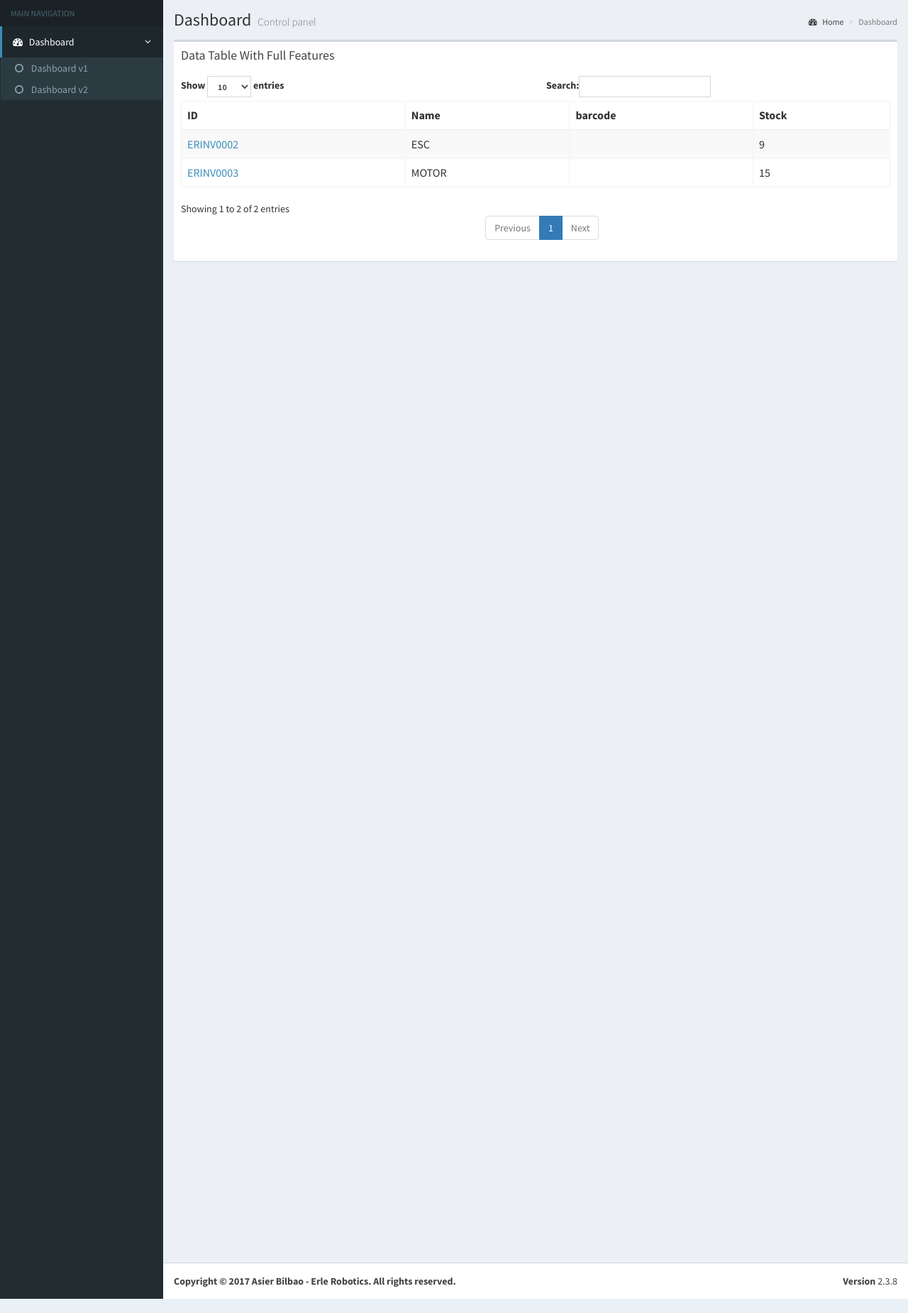
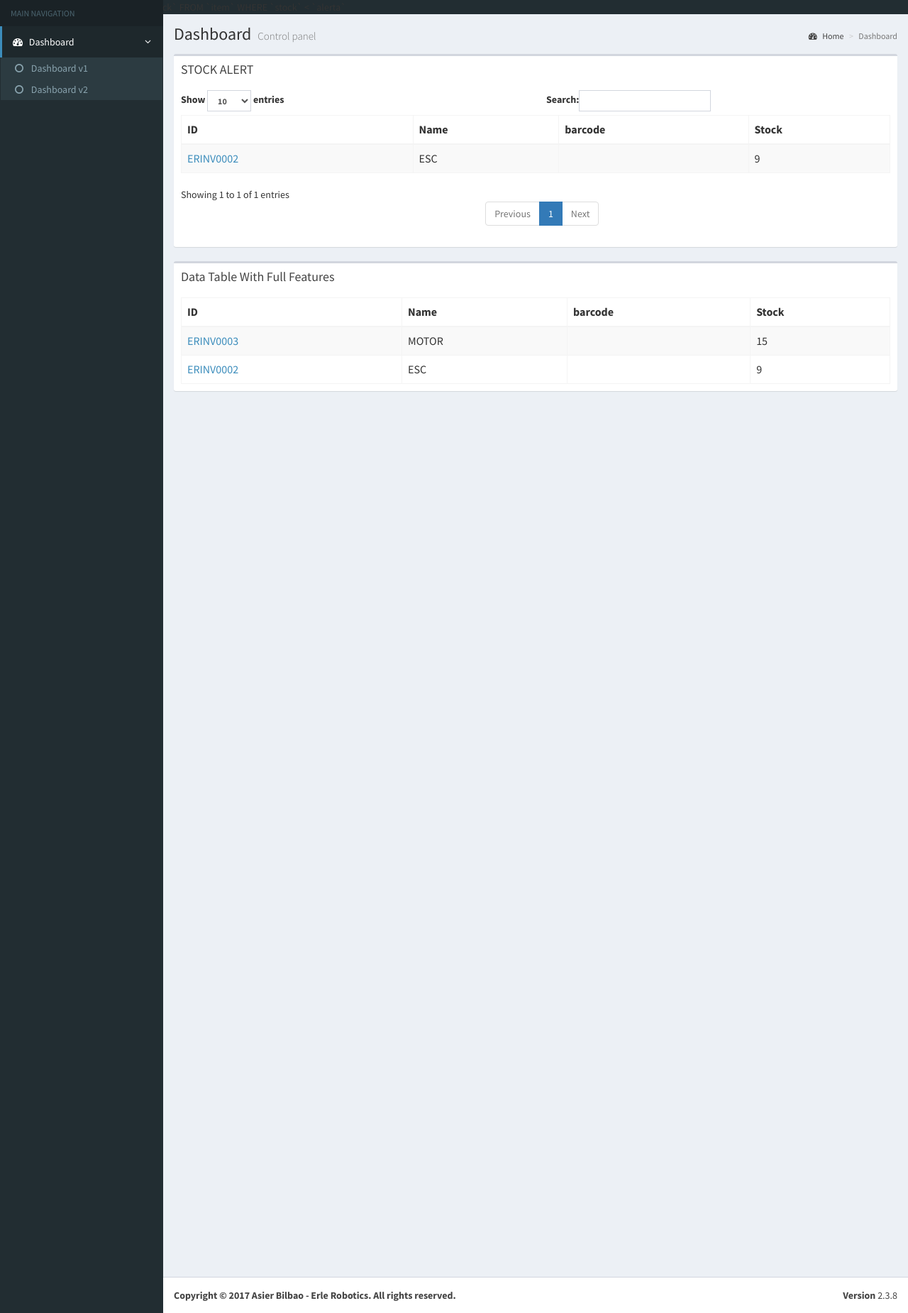
Before and after one commit to abilbaotm/stock, a PHP site: page / in a window 1280 px wide. Shown: the part 50-1900 px from the top of the page at 71% size. Run offline with PHP 8.4, Linux system fonts and the light colour scheme; data comes from the database, SQL or seed files in the repository; both versions use the stored data as it was after the commit; some libraries are stand-ins or nearby versions.

Commit message:
Include stock alerts

```diff
--- a/index.php
+++ b/index.php
@@ -1,8 +1,11 @@
 <?php include('includes/alt.php');
+  include('includes/conectar.php');
   $sql = "SELECT `id`, `name`, `barcode`, `stock` FROM `item` ORDER BY name DESC";
-  include('includes/conectar.php');
   $quer=mysqli_query($con,$sql);
+  $sql = "SELECT `id`, `name`, `barcode`, `stock` FROM `item` WHERE `stock` < `alerta`";
+  $querAlert=mysqli_query($con,$sql);
   mysqli_close($con);
+echo $sql;
 ?>
   <!-- Content Wrapper. Contains page content -->
   <div class="content-wrapper">
@@ -18,6 +21,44 @@
       </ol>
     </section>
     <section class="content">
+      <div class="row">
+        <div class="col-xs-12">
+              <div class="box">
+                <div class="box-header">
+                  <h3 class="box-title">STOCK ALERT</h3>
+                </div>
+                <!-- /.box-header -->
+                <div class="box-body">
+                  <table id="example1" class="table table-bordered table-striped">
+                    <thead>
+                    <tr>
+                      <th>ID</th>
+                      <th>Name</th>
+                      <th>barcode</th>
+                      <th>Stock</th>
+                    </tr>
+                    </thead>
+                    <tbody>
+                      <?php while($resul = mysqli_fetch_assoc($querAlert)) {
+                        $resulID=$resul['id'];
+                        $resulNombre=$resul['name'];
+                        $resulBarcode=$resul['barcode'];
+                        $resulStock=$resul['stock'];
+                        ?>
+                            <tr>
+                              <td><a target="item" href="item.php?id=<?php echo sprintf('%04d', $resulID);?>"><?php echo "ERINV".sprintf('%04d', $resulID);?></a></td>
+                              <td><?php echo $resulNombre;?></td>
+                              <td><?php echo $resulBarcode;?></td>
+                              <td><?php echo $resulStock;?></td>
+                            </tr>
+                      <?php } ?>
+                    </tfoot>
+                  </table>
+                </div>
+                <!-- /.box-body -->
+              </div>
+            </div>
+          </div>
       <div class="row">
         <div class="col-xs-12">
               <div class="box">
```
Also changed, not shown: stock.sql (+34 -25 lines).
